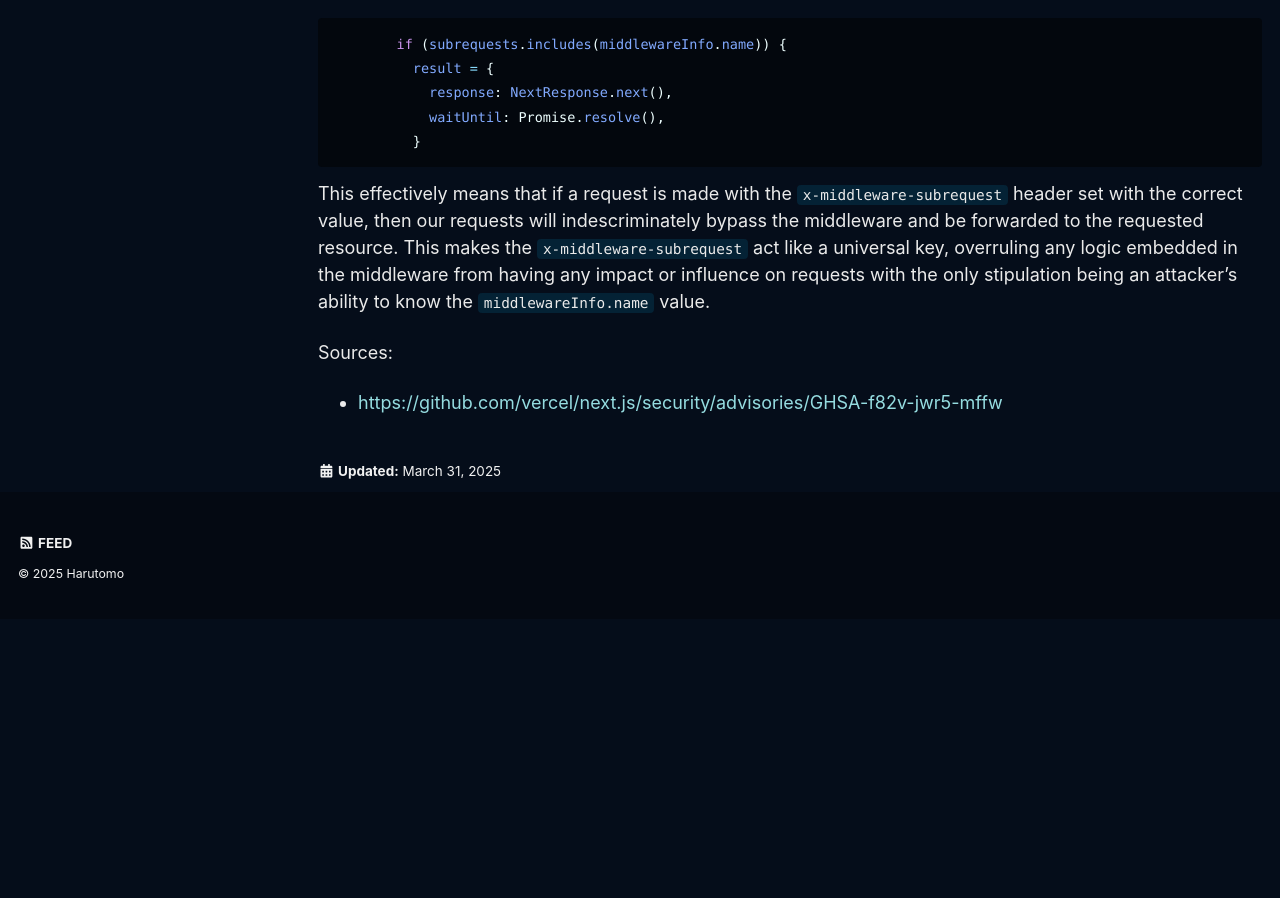
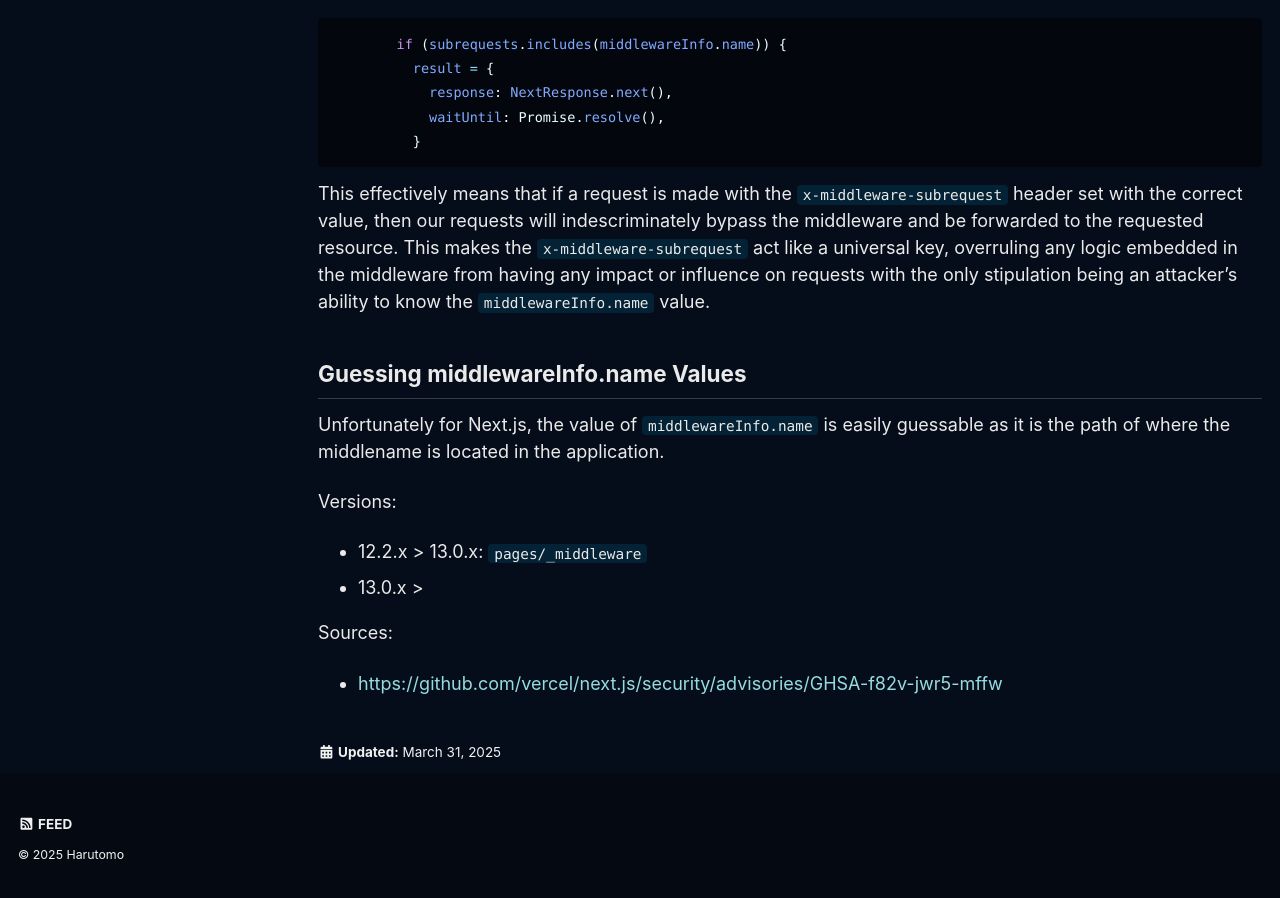
Before and after one commit to harutomo-jp/harutomo-jp.github.io, a Jekyll site: the page built from _posts/2025-03-31-CVE-2025-29927.md, in a window 1280 px wide and 900 px high, scrolled down 2437 px. Built offline with Jekyll 4.4.1, drawn with Linux system fonts in a browser that asks for light colours; cached includes are drawn as plain includes; before the commit the page ends 3056 px from its top, so only the background shows below that.

Commit message:
Tue, Apr 1, 2025, 2:38 PM -04:00

```diff
--- a/_posts/2025-03-31-CVE-2025-29927.md
+++ b/_posts/2025-03-31-CVE-2025-29927.md
@@ -84,7 +84,13 @@ However this logical if will check to see if the header contains the value for `
 
 This effectively means that if a request is made with the `x-middleware-subrequest` header set with the correct value, then our requests will indescriminately bypass the middleware and be forwarded to the requested resource.  This makes the `x-middleware-subrequest` act like a universal key, overruling any logic embedded in the middleware from having any impact or influence on requests with the only stipulation being an attacker's ability to know the `middlewareInfo.name` value.
 
+## Guessing middlewareInfo.name Values
 
+Unfortunately for Next.js, the value of `middlewareInfo.name` is easily guessable as it is the path of where the middlename is located in the application.
+
+Versions:
+- 12.2.x > 13.0.x: `pages/_middleware`
+- 13.0.x >
 
 
 
```
